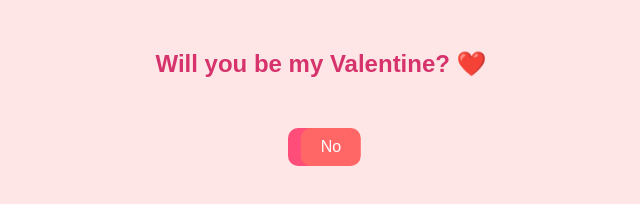
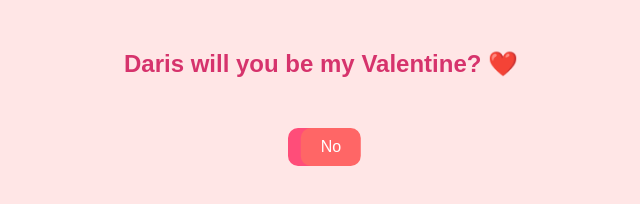
Before and after one commit to PatricioG128/Valentine, a plain HTML site: page index.html in a window 1280 px wide. Shown: the whole page, without its empty margins (319-959 px from the left). Drawn offline with Linux system fonts and the light colour scheme.

Commit message:
Update index.html

```diff
--- a/index.html
+++ b/index.html
@@ -46,7 +46,7 @@
     </style>
 </head>
 <body>
-    <h1>Will you be my Valentine? ❤️</h1>
+    <h1>Daris will you be my Valentine? ❤️</h1>
     <div class="container">
         <button class="yes" onclick="alert('Yay! ❤️')">Yes</button>
         <button class="no" onmouseover="moveButton()">No</button>
```
